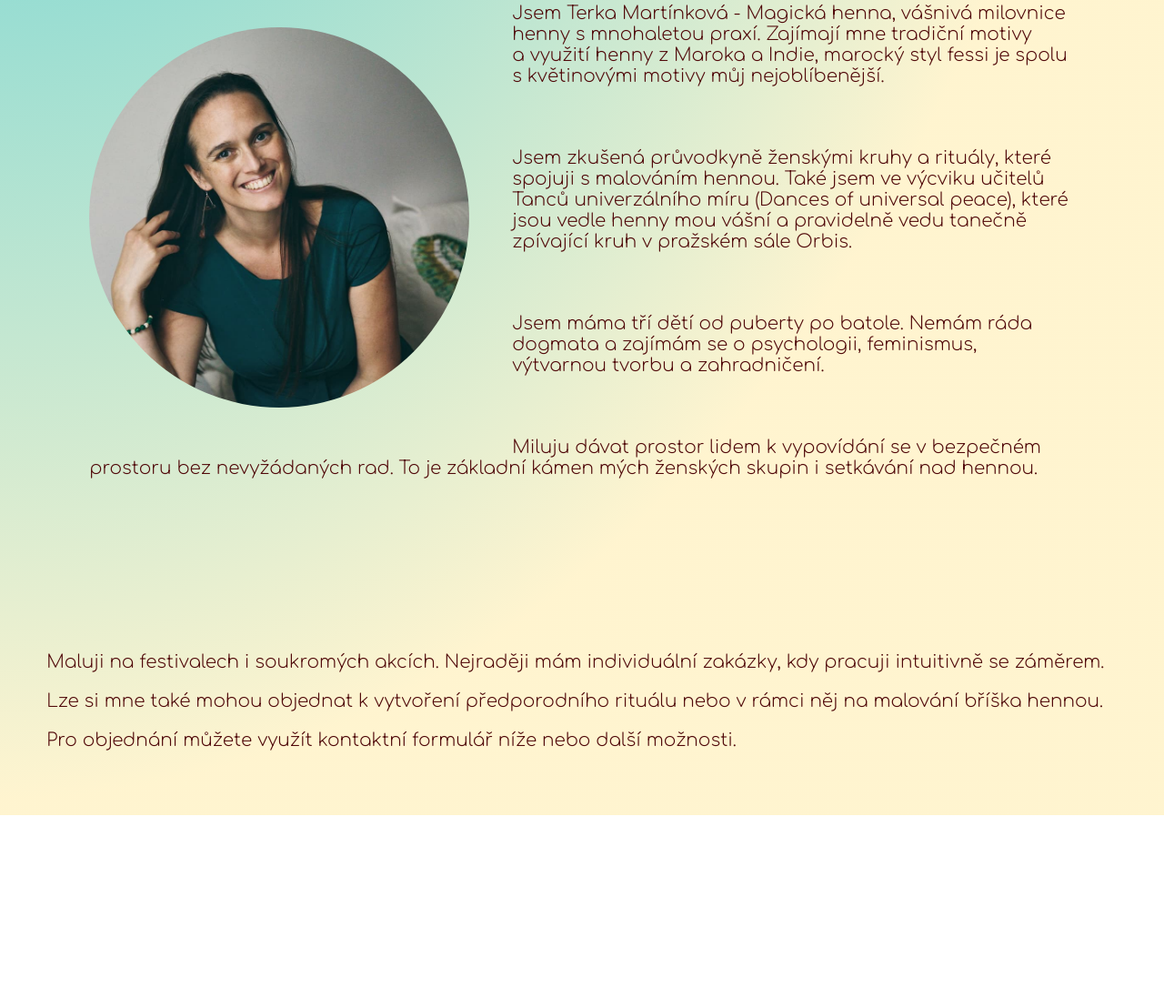
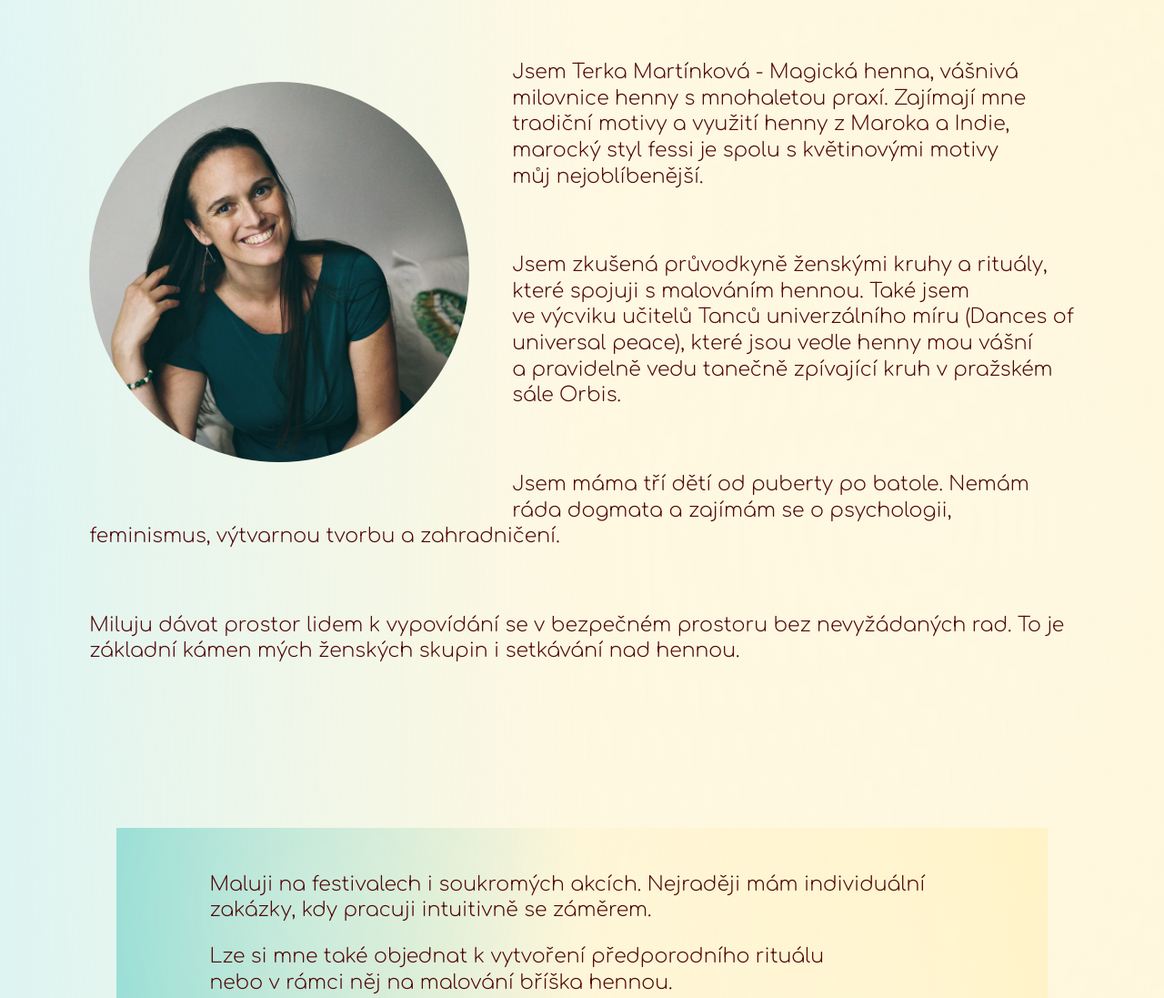
Before and after one commit to imfejm/henna, a plain HTML site: page index.html in a window 1280 px wide. Shown: the part 928-2025 px from the top of the page at 91% size. Before the commit the page ends 1824 px from the top, so only its background shows below. Drawn offline with Linux system fonts and the light colour scheme; a web font is replaced by a local one.

Commit message:
container grid added

```diff
--- a/index.css
+++ b/index.css
@@ -11,30 +11,7 @@ html {
 ::before {
   box-sizing: inherit;
 }
-body {
-  margin: 0;
-  padding: 0;
-  /*background: linear-gradient(to right, #13b5a8, #fff1c164, #fff1c1 );*/
-  /*background:
-  linear-gradient(to right, #13b5a8d3, #fff1c164, #fff1c1),
-  radial-gradient(circle at 20% 30%, #ffffff33, transparent 50%),
-  radial-gradient(circle at 80% 70%, #ffffff33, transparent 60%);
-background-blend-mode: overlay;*/
-  background: radial-gradient(
-    ellipse at top left,
-    #13b5a8 0%,
-    #13b5a882 30%,
-    #fff1c1c4 70%
-  );
 
-  overflow-x: hidden; /* Zakáže horizontální posuvník */
-  width: 100vw; /* Zabrání roztažení */
-  font-family: comfortaa;
-  font-weight: 300;
-  font-size: 20px;
-  color: #51090a;
-  position: relative;
-}
 a {
   color: #ab5781;
 }
@@ -56,6 +33,61 @@ a[target="_blank"] {
 a[href*="maps.google.com"] {
   color: #ab5781 !important; /* Přebije výchozí styl pro Google Maps odkazy */
 }
+
+body {
+  margin: 0;
+  padding: 0;
+  /*background: linear-gradient(to right, #13b5a8, #fff1c164, #fff1c1 );*/
+  background: linear-gradient(to right, #13b5a824, #fff1c18d, #fff1c19b),
+    radial-gradient(circle at 20% 30%, #ffffff33, transparent 50%),
+    radial-gradient(circle at 80% 70%, #ffffff33, transparent 60%);
+  background-blend-mode: overlay;
+  /* background: radial-gradient(
+    ellipse at top left,
+    #13b5a8be 0%,
+    #fff1c1c4 50%,
+    #fff1c1c4 70%
+  )*/
+
+  overflow-x: hidden; /* Zakáže horizontální posuvník */
+  width: 100vw; /* Zabrání roztažení */
+  font-family: comfortaa;
+  font-weight: 300;
+  font-size: 20px;
+  color: #51090a;
+  position: relative;
+}
+
+.container {
+  display: grid;
+  grid-template-areas:
+    "pozadi"
+    "interval"
+    "uvodem"
+    "interval2"
+    "nabizim";
+  grid-template-columns: 1fr;
+  grid-template-rows: auto 60px auto 60px auto;
+  padding-top: 60px;
+  align-items: center;
+  justify-items: center;
+  position: relative;
+  max-width: 1300px; /* Nastaví maximální šířku webu */
+}
+@media only screen and (min-width: 1300px) {
+  .container {
+    margin: 0 auto; /* Centrovaní na střed */
+  }
+}
+@media only screen and (min-width: 800px) {
+  .container {
+    grid-template-rows: auto 60px auto 60px auto;
+  }
+  body {
+    font-size: 22px;
+  }
+}
+
 .title {
   position: fixed;
   top: 0;
@@ -398,7 +430,7 @@ a.nav-link {
   -webkit-backdrop-filter: blur(2px); /* Pro Safari */
   border-radius: 30px; /* Zaoblení rohů pro lepší efekt */
   box-shadow: 0 4px 10px rgba(0, 0, 0, 0.2); /* Jemný stín pro realističtější efekt */
-  margin: 50% 0 10% 2%;
+  margin: 50% 0 10% 6%;
   width: 70vw;
   height: 60vh;
   position: absolute;
@@ -472,9 +504,20 @@ h2 {
 }
 .uvodem p {
   padding: 0 4% 4% 4%;
+  line-height: 1.3;
 }
-
+.interval2 {
+  grid-area: interval2;
+}
 /*nabizim*/
 .nabizim {
-  padding: 4%;
+  width: 80vw;
+  align-self: center;
+  padding: 2% 8% 2% 8%;
+  background-color: #fff1c1ce;
+  background: linear-gradient(to right, #13b5a866, #fff1c164, #fff1c1),
+    radial-gradient(circle at 20% 30%, #ffffff33, transparent 50%),
+    radial-gradient(circle at 80% 70%, #ffffff33, transparent 60%);
+  background-blend-mode: overlay;
+  line-height: 1.3;
 }
--- a/index.html
+++ b/index.html
@@ -75,6 +75,7 @@
       </div>
     </div>
     </div>
+    <div class="container">
     <div class="pozadi">
       <div class="nadpis">
         <h1>malování hennou</h1>
@@ -115,13 +116,14 @@
         individuální zakázky, kdy pracuji intuitivně se&nbsp;záměrem.
       </p>
       <p>
-        Lze si mne také mohou objednat k vytvoření předporodního rituálu
+        Lze si mne také objednat k vytvoření předporodního rituálu
         nebo&nbsp;v&nbsp;rámci něj na&nbsp;malování bříška hennou.
       </p>
       <p>
         Pro objednání můžete využít kontaktní formulář níže nebo další možnosti.
       </p>
     </div>
+  </div>
     <script src="index.js"></script>
   </body>
 </html>
```
